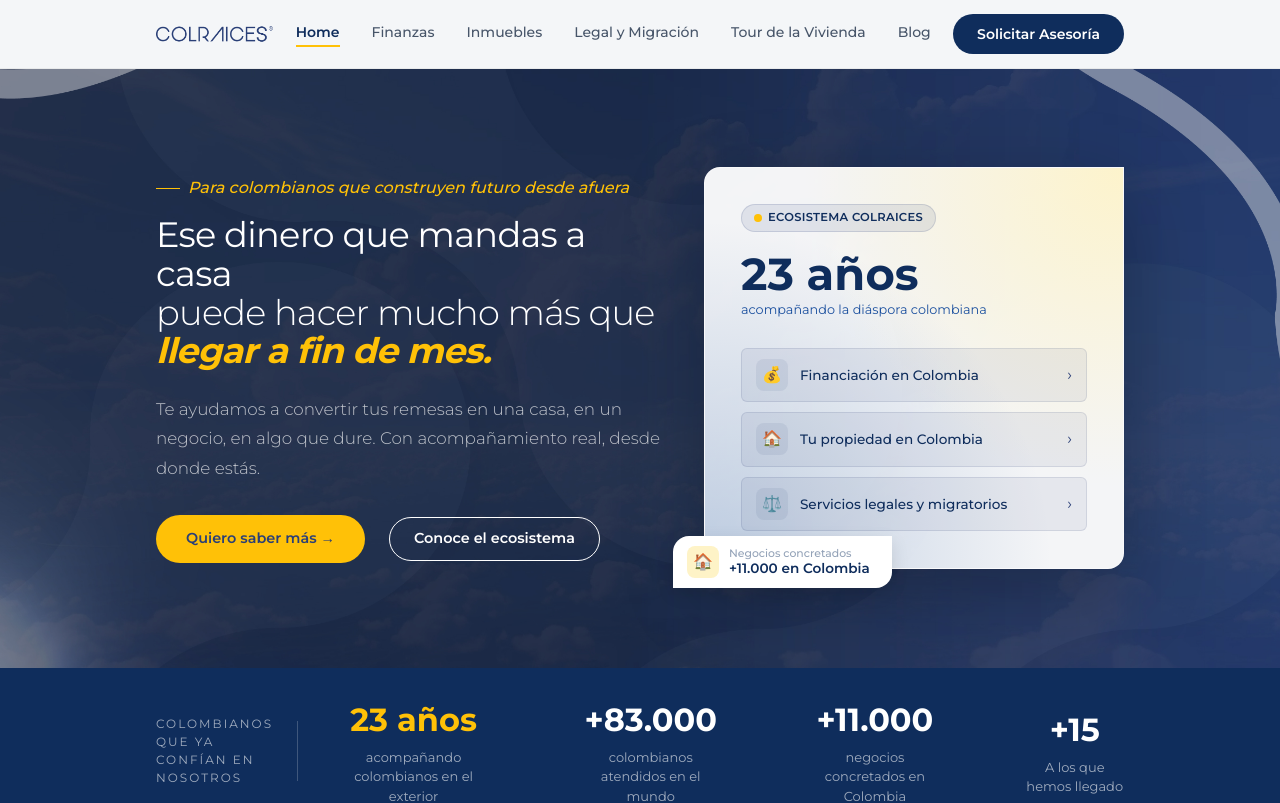
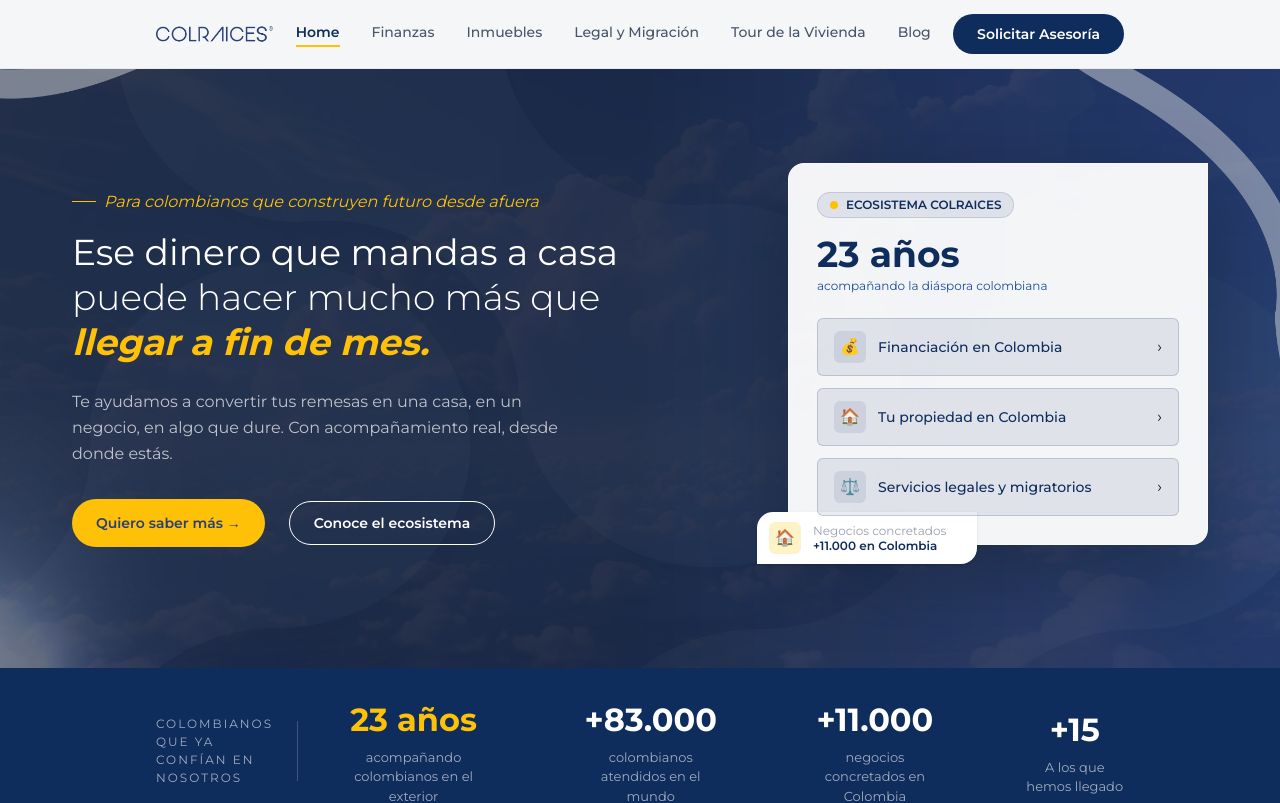
Before and after one commit to GrupoColraices/colraices, a Next.js app: page / in a window 1280 px wide. Shown: the top 803 px of the page. Built offline with nearby package versions, Linux system fonts and the light colour scheme.

Commit message:
arreglos2

```diff
--- a/app/components/home/HeroSection.tsx
+++ b/app/components/home/HeroSection.tsx
@@ -16,7 +16,8 @@
 ];
 
 const SECTION_CLASS =
-  "relative flex min-h-[520px] items-center overflow-hidden md:h-[600px] md:min-h-0";
+  "relative flex items-center overflow-hidden min-h-[520px] md:min-h-[600px]";
+
 const BACKGROUND_CLASS =
   "absolute inset-0 bg-no-repeat bg-[center_30%] bg-[length:140%] sm:bg-[length:120%] md:bg-[length:100%]";
 
@@ -29,13 +30,9 @@
         className="
         relative
         w-full
-        max-w-[1416px]
+        max-w-[1200px]
         mx-auto
-
-        px-[20px]
-        sm:px-[40px]
-        md:px-[80px]
-        lg:px-[156px]
+        px-4 sm:px-6 lg:px-8
       "
       >
         <div
@@ -45,7 +42,8 @@
           lg:flex-row
           items-center
           justify-between
-          gap-[40px]
+          gap-10
+          py-12 md:py-16
         "
         >
           <HeroText />
@@ -60,9 +58,7 @@
   return (
     <div
       className={BACKGROUND_CLASS}
-      style={{
-        backgroundImage: "url('/hero-bg.png')",
-      }}
+      style={{ backgroundImage: "url('/hero-bg.png')" }}
       aria-hidden="true"
     />
   );
@@ -70,20 +66,10 @@
 
 function HeroText() {
   return (
-    <div className="max-w-[620px] text-center lg:text-left">
-      <div className="mt-[3.5px] mb-4 flex items-center justify-center gap-[8px] lg:justify-start">
-        <div className="h-[1px] w-6 bg-[#FFC107]" aria-hidden="true" />
-
-        <p
-          className="
-          text-[#FFC107]
-          text-[16px]
-          leading-[24px]
-          font-medium
-          italic
-          max-w-[475px]
-        "
-        >
+    <div className="w-full max-w-[620px] text-center lg:text-left">
+      <div className="mb-4 flex items-center justify-center gap-2 lg:justify-start">
+        <div className="h-[1px] w-6 bg-[#FFC107]" />
+        <p className="text-[#FFC107] text-sm sm:text-base italic">
           Para colombianos que construyen futuro desde afuera
         </p>
       </div>
@@ -91,14 +77,12 @@
       <h1
         className="
         text-white
-        text-[26px]
-        sm:text-[30px]
-        md:text-[35.2px]
-        leading-[34px]
-        sm:leading-[38px]
-        md:leading-[38.7px]
+        text-[24px]
+        sm:text-[28px]
+        md:text-[34px]
+        lg:text-[36px]
+        leading-tight
         mb-4 md:mb-6
-        tracking-[-0.02em]
       "
       >
         <span className="block font-normal">Ese dinero que mandas a casa</span>
@@ -106,43 +90,23 @@
         <span className="block text-[#FFC107] font-bold italic">llegar a fin de mes.</span>
       </h1>
 
-      <p
-        className="
-        text-white/70
-        text-[16.8px]
-        leading-[29.4px]
-        font-light
-        mb-6 md:mb-8
-      "
-      >
+      <p className="text-white/70 text-sm sm:text-base leading-relaxed mb-6 md:mb-8 max-w-[520px] mx-auto lg:mx-0">
         Te ayudamos a convertir tus remesas en una casa, en un negocio, en algo que dure. Con
         acompañamiento real, desde donde estás.
       </p>
 
-      <div
-        className="
-        flex
-        flex-col
-        sm:flex-row
-        items-center
-        justify-center
-        lg:justify-start
-        gap-4 sm:gap-6
-      "
-      >
+      <div className="flex flex-col sm:flex-row items-center justify-center lg:justify-start gap-4 sm:gap-6">
         <Link
           href="/#units-section"
-          aria-label="Ir a la sección de unidades"
           className="
-            bg-[#FFC107] text-[#2A3F77]
-            w-full sm:w-[209px]
+            w-full sm:w-auto
+            px-6
             h-[44px] md:h-[48px]
             flex items-center justify-center
             rounded-full
-            text-[14.4px]
-            font-semibold
+            bg-[#FFC107] text-[#2A3F77]
+            text-sm font-semibold
             transition hover:opacity-90
-            focus-visible:outline-none focus-visible:ring-2 focus-visible:ring-[#FFC107] focus-visible:ring-offset-2 focus-visible:ring-offset-[#0F2D5C]
           "
         >
           Quiero saber más →
@@ -150,18 +114,15 @@
 
         <Link
           href="/servicios"
-          aria-label="Ir a servicios para conocer el ecosistema"
           className="
-            border border-white text-white
             w-full sm:w-auto
             px-6
             h-[42px] md:h-[44px]
             flex items-center justify-center
             rounded-full
-            text-[14.4px]
-            font-semibold
+            border border-white text-white
+            text-sm font-semibold
             transition hover:bg-white hover:text-[#0B1F3A]
-            focus-visible:outline-none focus-visible:ring-2 focus-visible:ring-white/90 focus-visible:ring-offset-2 focus-visible:ring-offset-[#0F2D5C]
           "
         >
           Conoce el ecosistema
@@ -173,50 +134,34 @@
 
 function EcosystemCard({ services }: { services: readonly Service[] }) {
   return (
+    <div className="relative w-full max-w-[420px] pb-7">
       <div
         className="
         relative
-
         w-full
-      max-w-[420px]
-
-      h-auto
-      lg:h-[401.34px]
-
-      p-[20px]
-      sm:p-[24px]
-      md:p-[30px]
-      lg:p-[35.99px]
-
+        p-5 sm:p-6 md:p-7
         rounded-tl-[16px]
-      rounded-tr-none
-      rounded-bl-none
         rounded-br-[16px]
-
         bg-white/95
         border border-white/40
         shadow-[0_25px_80px_rgba(0,0,0,0.25)]
-      overflow-visible
       "
       >
-      <div className="pointer-events-none absolute inset-0 bg-[radial-gradient(circle_at_top_right,rgba(254,243,199,0.9),transparent_55%)]" />
-      <div className="pointer-events-none absolute inset-0 bg-[radial-gradient(circle_at_bottom_left,rgba(20,79,158,0.25),transparent_60%)]" />
-
         <div className="relative z-10">
-        <div className="mb-[20px] inline-flex items-center gap-[6px] rounded-full border border-[#2A3F77]/15 bg-[#2A3F77]/10 px-3 py-1">
-          <div className="h-2 w-2 rounded-full bg-[#FFC107]" aria-hidden="true" />
-          <span className="text-[11.52px] font-semibold tracking-wide text-[#0F2D5C]">
+          <div className="mb-4 inline-flex items-center gap-2 rounded-full border border-[#2A3F77]/15 bg-[#2A3F77]/10 px-3 py-1">
+            <div className="h-2 w-2 rounded-full bg-[#FFC107]" />
+            <span className="text-xs font-semibold text-[#0F2D5C]">
               ECOSISTEMA COLRAICES
             </span>
           </div>
 
-        <h3 className="text-[44.8px] leading-none font-bold text-[#0F2D5C]">23 años</h3>
+          <h3 className="text-4xl font-bold text-[#0F2D5C]">23 años</h3>
 
-        <p className="mt-[4px] mb-[27.98px] text-[12.8px] font-normal text-[#1A4F9E]">
+          <p className="mt-1 mb-6 text-xs text-[#1A4F9E]">
             acompañando la diáspora colombiana
           </p>
 
-        <ul className="flex flex-col gap-[10px]">
+          <ul className="flex flex-col gap-3">
             {services.map((item) => (
               <ServiceRow key={item.text} item={item} />
             ))}
@@ -225,118 +170,65 @@
 
         <AnimatedBadge />
       </div>
+    </div>
   );
 }
 
 function ServiceRow({ item }: { item: Service }) {
-  const rowClassName = `
+  return (
+    <li>
+      <Link
+        href={item.href || "#"}
+        className="
         flex items-center justify-between
-        h-[54.53px]
-        px-[13.98px]
-
-        rounded-[6px]
-        bg-[#2A3F77]/[0.07]
-        border border-[#2A3F77]/[0.12]
-
+        px-4 py-3
+        rounded-md
+        bg-[#2A3F77]/10
+        border border-[#2A3F77]/20
         hover:bg-white/60
         transition
-      `;
-
-  const content = (
-    <>
-      <div className="flex items-center gap-[11.99px]">
-        <div
-          className="
-          w-[31.99px] h-[31.99px]
-          flex items-center justify-center
-          rounded-[8px]
-          bg-[#2A3F77]/8
       "
-          aria-hidden="true"
       >
+        <div className="flex items-center gap-3">
+          <div className="w-8 h-8 flex items-center justify-center rounded-md bg-[#2A3F77]/10">
             {item.icon}
           </div>
-
-        <span className="text-[13.6px] font-medium text-[#0F2D5C]">{item.text}</span>
+          <span className="text-sm font-medium text-[#0F2D5C]">{item.text}</span>
         </div>
-
-      <span className="text-[#2A3F77]" aria-hidden="true">
-        ›
-      </span>
-    </>
-  );
-
-  return (
-    <li>
-      {item.href ? (
-        <Link
-          href={item.href}
-          className={`${rowClassName} group focus-visible:outline-none focus-visible:ring-2 focus-visible:ring-[#1A4F9E]/50`}
-          aria-label={`Ir a ${item.text}`}
-        >
-          {content}
+        <span>›</span>
       </Link>
-      ) : (
-        <div className={rowClassName}>{content}</div>
-      )}
     </li>
   );
 }
 
 function AnimatedBadge() {
   const shouldReduceMotion = useReducedMotion();
-  const finalState = { opacity: 1, y: 0 };
 
   return (
     <motion.div
       initial={shouldReduceMotion ? false : { opacity: 0, y: 20 }}
-      animate={finalState}
-      transition={
-        shouldReduceMotion
-          ? { duration: 0 }
-          : {
-              duration: 1.5,
-              delay: 0.6,
-              ease: [0.22, 1, 0.36, 1],
-            }
-      }
+      animate={{ opacity: 1, y: 0 }}
+      transition={shouldReduceMotion ? { duration: 0 } : { duration: 1.2 }}
       className="
         absolute
-        -left-[31.99px]
-        -bottom-[20px]
-        z-20
-
-        max-[420px]:left-1/2
-        max-[420px]:-translate-x-1/2
-
-        w-[219px]
-        h-[52px]
-
+        -bottom-5
+        left-1/2 -translate-x-1/2
+        lg:left-[-32px] lg:translate-x-0
+        w-[220px] h-[52px]
         bg-white
         rounded-tl-[16px]
         rounded-br-[16px]
-
-        pl-[13.98px]
-        flex items-center
-        gap-[10px]
-
-        shadow-[0_6px_18px_rgba(0,0,0,0.1)]
+        flex items-center gap-3 px-3
+        shadow
       "
     >
-      <div
-        className="flex h-[31.99px] w-[31.99px] items-center justify-center rounded-[8px] bg-[#FEF3C7]"
-        aria-hidden="true"
-      >
+      <div className="w-8 h-8 flex items-center justify-center bg-[#FEF3C7] rounded-md">
         🏠
       </div>
 
-      <div className="flex w-[149.02px] flex-col justify-center leading-none">
-        <p className="text-[10.88px] leading-[13.05px] font-medium text-[#94A3B8]">
-          Negocios concretados
-        </p>
-        <p className="text-[13.6px] leading-[17.27px] font-semibold text-[#0F2D5C]">
-          +11.000 en Colombia
-        </p>
+      <div className="text-xs leading-tight">
+        <p className="text-gray-400">Negocios concretados</p>
+        <p className="font-semibold text-[#0F2D5C]">+11.000 en Colombia</p>
       </div>
     </motion.div>
   );
--- a/app/components/home/TestimonialsSection.tsx
+++ b/app/components/home/TestimonialsSection.tsx
@@ -1,11 +1,8 @@
 "use client";
 
-import { useEffect, useRef, useState } from "react";
+import { useEffect, useRef, useState, useCallback } from "react";
 
-export default function TestimonialsSection()
-
-{
-  const testimonials = [
+const TESTIMONIALS = [
   {
     quote:
       "Son super excelentes! Me han acompañado en todo el proceso y la asesoría es inmediata. Han sido de mucha ayuda, sin duda los super recomiendo y no me arrepiento de haberlos escogido para hacer mi sueño de una casa realidad!",
@@ -13,7 +10,6 @@
     country: "Alemania",
     initials: "JG",
   },
-
   {
     quote:
       "Culmine de manera satisfactoria mi proceso de compra de inmueble. Desde el acompañamiento para la presentación de documentos, la intermediación con la constructora y la legalización ante la notaria. Mi experiencia fue 10/10",
@@ -21,7 +17,6 @@
     country: "Estados Unidos",
     initials: "AC",
   },
-
   {
     quote:
       "Si quieres cumplir un sueño y es de Vivienda date esta oportunidad con este grupo de profesionales yo lo hice y es la mejor decisión que tome. Gracias COLRAICES por estar conmigo en cada paso de mi gestión para culminar esta gran meta.",
@@ -29,7 +24,6 @@
     country: "España",
     initials: "SB",
   },
-
   {
     quote:
       "Recomendar de manera muy especial a Colraices y a Camila Suarez quien fue mi asesora, quien me asesoró y me acompañó durante todo el proceso el cual fue aprobado",
@@ -46,70 +40,72 @@
   },
 ];
 
-  // Triplicado para que nunca se vea vacío al final mientras ocurre el "salto".
-  const loop = [...testimonials, ...testimonials, ...testimonials];
+const GAP = 20;
 
-  // Arranca en el bloque del medio para simular infinito a ambos lados.
-  const [index, setIndex] = useState(testimonials.length);
+export default function TestimonialsSection() {
+  const containerRef = useRef<HTMLDivElement>(null);
+  const [cardWidth, setCardWidth] = useState(354.66);
+
+  // Calcula el ancho de la card según el viewport
+  const updateCardWidth = useCallback(() => {
+    if (!containerRef.current) return;
+    const containerW = containerRef.current.offsetWidth;
+    // Móvil: casi todo el ancho del contenedor
+    // Tablet+: 354px fijo
+    setCardWidth(containerW < 640 ? containerW - 8 : 354.66);
+  }, []);
+
+  useEffect(() => {
+    updateCardWidth();
+    window.addEventListener("resize", updateCardWidth);
+    return () => window.removeEventListener("resize", updateCardWidth);
+  }, [updateCardWidth]);
+
+  // Triplicado para loop infinito
+  const loop = [...TESTIMONIALS, ...TESTIMONIALS, ...TESTIMONIALS];
+
+  const [index, setIndex] = useState(TESTIMONIALS.length);
   const [transition, setTransition] = useState(true);
-
   const timeoutRef = useRef<ReturnType<typeof setTimeout> | null>(null);
   const isAnimatingRef = useRef(false);
 
-  const cardWidth = 354.66;
-  const gap = 20;
-
-
-  const startAutoPlay = () => {
+  const startAutoPlay = useCallback(() => {
     if (timeoutRef.current) clearTimeout(timeoutRef.current);
-
     timeoutRef.current = setTimeout(() => {
       if (isAnimatingRef.current) return;
       isAnimatingRef.current = true;
       setIndex((prev) => prev + 1);
     }, 3000);
-  };
+  }, []);
 
   useEffect(() => {
     startAutoPlay();
-
     return () => {
-      if (timeoutRef.current) {
-        clearTimeout(timeoutRef.current);
-      }
+      if (timeoutRef.current) clearTimeout(timeoutRef.current);
     };
-  }, [index]);
+  }, [index, startAutoPlay]);
 
   const handleTransitionEnd = () => {
-    // Si llegamos al final del bloque central, saltamos sin animación al mismo
-    // elemento dentro del bloque central para mantener la ilusión de infinito.
-    if (index >= testimonials.length * 2) {
+    if (index >= TESTIMONIALS.length * 2) {
       setTransition(false);
-      setIndex(testimonials.length);
+      setIndex(TESTIMONIALS.length);
       isAnimatingRef.current = false;
       return;
     }
-
-    // Si retrocedes mucho, hacemos el mismo truco hacia atrás.
     if (index <= 0) {
       setTransition(false);
-      setIndex(testimonials.length);
+      setIndex(TESTIMONIALS.length);
       isAnimatingRef.current = false;
       return;
     }
-
     isAnimatingRef.current = false;
   };
 
   useEffect(() => {
     if (!transition) {
-      requestAnimationFrame(() => {
-        setTransition(true);
-      });
+      requestAnimationFrame(() => setTransition(true));
     }
   }, [transition]);
-
-
 
   const handleNext = () => {
     if (isAnimatingRef.current) return;
@@ -127,92 +123,95 @@
 
   return (
     <section className="w-full bg-[#FFFFFF]">
-      <div className="w-full max-w-[1416px] mx-auto px-[156px] py-[96px]">
+      <div className="
+        w-full
+        max-w-[1416px]
+        mx-auto
+        px-[20px]
+        sm:px-[40px]
+        md:px-[80px]
+        lg:px-[156px]
+        py-[60px]
+        md:py-[80px]
+        lg:py-[96px]
+      ">
         <div className="max-w-[1103.09px] mx-auto">
 
-
+          {/* HEADER */}
           <div className="flex flex-col items-center text-center gap-[8px]">
             <p className="text-[#FFC107] text-[16px] italic font-semibold">
               Lo que dicen quienes ya confiaron en nosotros
             </p>
-
-            <h2 className="text-[#0F2D5C] text-[28px] font-medium">
+            <h2 className="text-[#0F2D5C] text-[22px] sm:text-[24px] md:text-[28px] font-medium leading-[1.3]">
               Colombianos como tú que ya están construyendo futuro.
             </h2>
           </div>
 
-
-          <div className="mt-[48px] overflow-hidden">
-
+          {/* CAROUSEL */}
+          <div ref={containerRef} className="mt-[48px] overflow-hidden">
             <div
               onTransitionEnd={handleTransitionEnd}
-              className={`flex gap-[20px] ${
-                transition ? "transition-transform duration-500 ease-out" : ""
-              }`}
+              className={`flex gap-[20px] ${transition ? "transition-transform duration-500 ease-out" : ""}`}
               style={{
-                transform: `translateX(-${index * (cardWidth + gap)}px)`,
+                transform: `translateX(-${index * (cardWidth + GAP)}px)`,
               }}
             >
               {loop.map((item, i) => (
                 <article
                   key={i}
                   className="
-                    min-w-[354.66px]
-                    h-[410.64px]
+                    flex-shrink-0
                     bg-[#FBF8F3]
                     border border-[#0F2D5C]/10
                     rounded-tl-[16px] rounded-br-[16px]
-                    p-[24px]
+                    p-[20px] sm:p-[24px]
                     flex flex-col justify-between
                   "
+                  style={{ width: cardWidth, minHeight: 320 }}
                 >
                   <div>
-                    <div className="flex items-start justify-between mb-[20px]">
+                    <div className="flex items-start justify-between mb-[16px]">
                       <div className="text-[#FFC107] tracking-[1px]">★★★★★</div>
-
-                      <span className="h-[30px] px-[14px] bg-[#FFC107] text-[#2A3F77] text-[12px] font-semibold uppercase flex items-center">
+                      <span className="h-[28px] px-[12px] bg-[#FFC107] text-[#2A3F77] text-[11px] font-semibold uppercase flex items-center">
                         Crédito
                       </span>
                     </div>
 
-                    <p className="text-[#1E293B] text-[16px] italic leading-[28px] whitespace-pre-line">
-                      “{item.quote}”
+                    <p className="text-[#1E293B] text-[14px] sm:text-[15px] md:text-[16px] italic leading-[26px] md:leading-[28px] whitespace-pre-line">
+                      "{item.quote}"
                     </p>
                   </div>
 
-                  <div className="pt-[18px] border-t border-[#E2E8F0] flex items-center gap-[12px]">
-                    <div className="w-[40px] h-[40px] rounded-full bg-[#1A4F9E] text-white flex items-center justify-center font-semibold">
+                  <div className="pt-[16px] mt-[16px] border-t border-[#E2E8F0] flex items-center gap-[12px]">
+                    <div className="w-[40px] h-[40px] flex-shrink-0 rounded-full bg-[#1A4F9E] text-white flex items-center justify-center font-semibold text-[13px]">
                       {item.initials}
                     </div>
-
                     <div>
-                      <p className="text-[#2A3F77] font-semibold">{item.name}</p>
+                      <p className="text-[#2A3F77] font-semibold text-[14px]">{item.name}</p>
                       <p className="text-[#94A3B8] text-[12px]">{item.country}</p>
                     </div>
                   </div>
                 </article>
               ))}
             </div>
-
           </div>
 
-
+          {/* CONTROLES */}
           <div className="flex justify-center gap-[20px] mt-[32px]">
-
             <button
               onClick={handlePrev}
-              className="w-[48px] h-[48px] rounded-full bg-[#2A3F77] text-white flex items-center justify-center"
+              aria-label="Anterior testimonio"
+              className="w-[48px] h-[48px] rounded-full bg-[#2A3F77] text-white flex items-center justify-center text-xl hover:opacity-90 transition"
             >
               ‹
             </button>
-
             <button
               onClick={handleNext}
-              className="w-[48px] h-[48px] rounded-full bg-[#2A3F77] text-white flex items-center justify-center"
+              aria-label="Siguiente testimonio"
+              className="w-[48px] h-[48px] rounded-full bg-[#2A3F77] text-white flex items-center justify-center text-xl hover:opacity-90 transition"
             >
               ›
             </button>
-
           </div>
 
         </div>
```
Also changed, not shown: app/components/home/AliadosSection.tsx (+26 -48 lines), app/components/home/BlogSection.tsx (+10 -23 lines), app/components/home/CreditSection.tsx (+18 -13 lines), app/components/home/CtaBannerSection.tsx (+44 -64 lines). Lines whose indentation alone changed are shown as unchanged.
